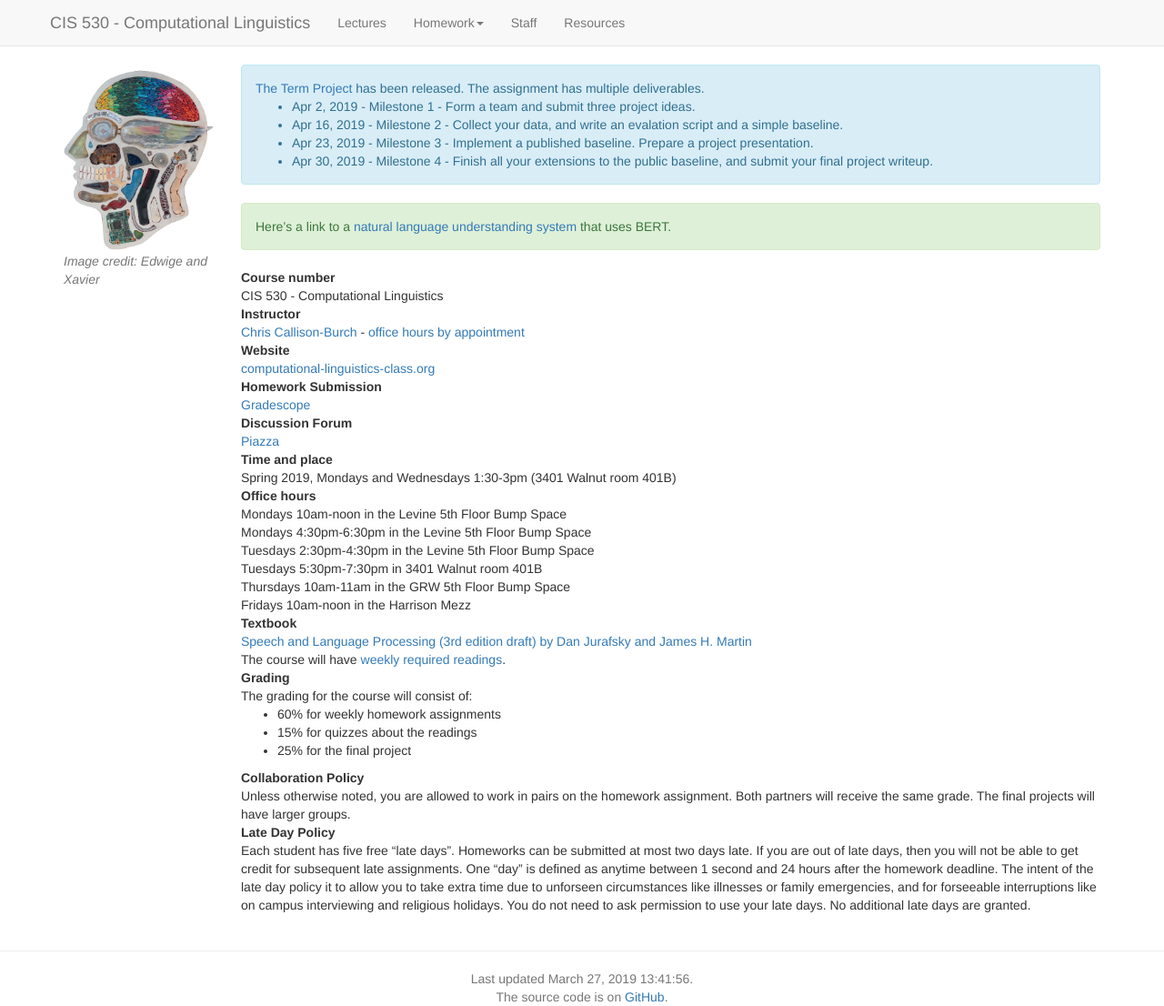
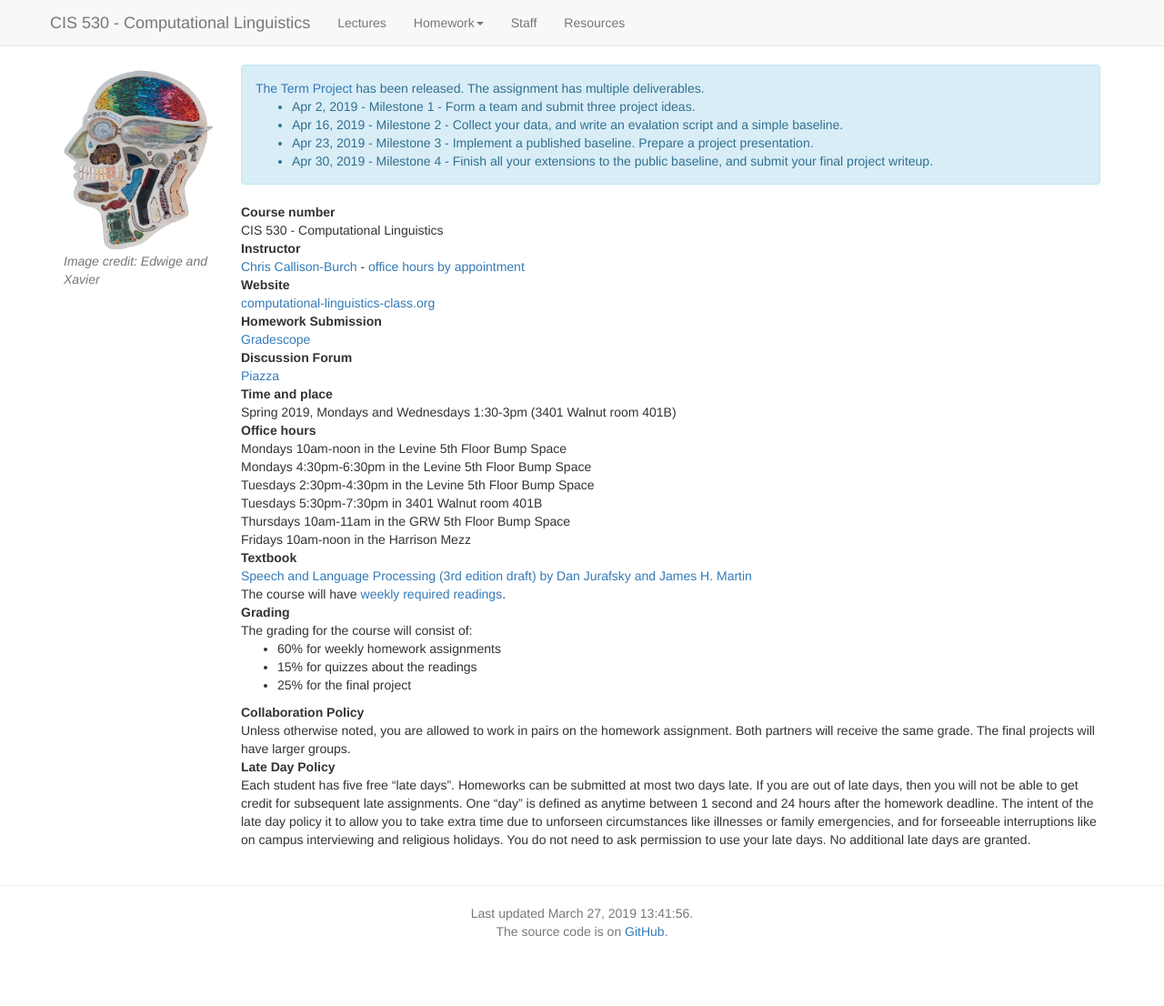
Before and after one commit to computational-linguistics-class/computational-linguistics-class.github.io, a Jekyll site: the page built from index.md, in a window 1280 px wide. Shown: the whole page at 91% size. Built offline with Jekyll 4.4.1, drawn with Linux system fonts in a browser that asks for light colours; nearby versions of some CDN libraries; a script that is not in the unit is left out; after the commit the page ends 1034 px from its top, so only the background shows below that.

Commit message:
Update index.md

```diff
--- a/index.md
+++ b/index.md
@@ -31,10 +31,6 @@ It is due before {{ page.due_date | date: "%I:%M%p" }} on {{ page.due_date | dat
 {% endif %}
 {% endfor %}
 <!-- End alert for upcoming homework assignments -->
-
-<div class="alert alert-success" markdown="1">
-Here's a link to a [natural language understanding system](http://steve.cs.northwestern.edu/?) that uses BERT.
-</div>
 
 Course number
 : CIS 530 - Computational Linguistics
```
